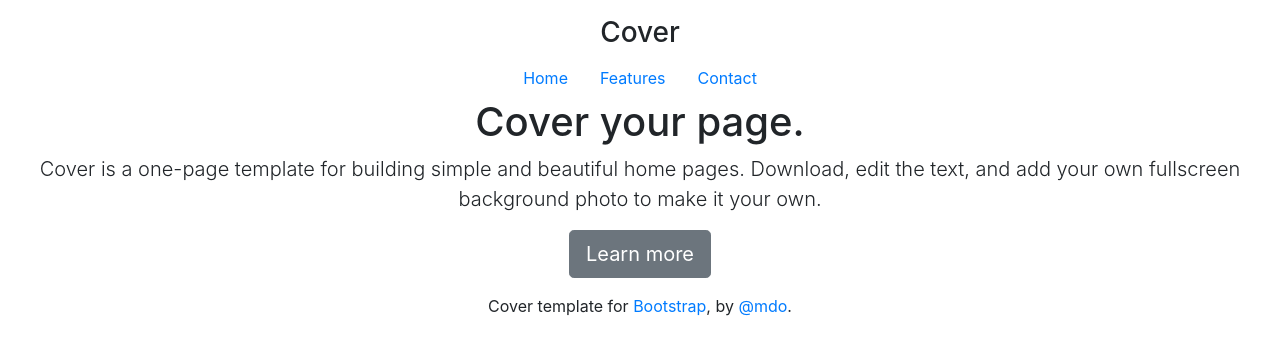
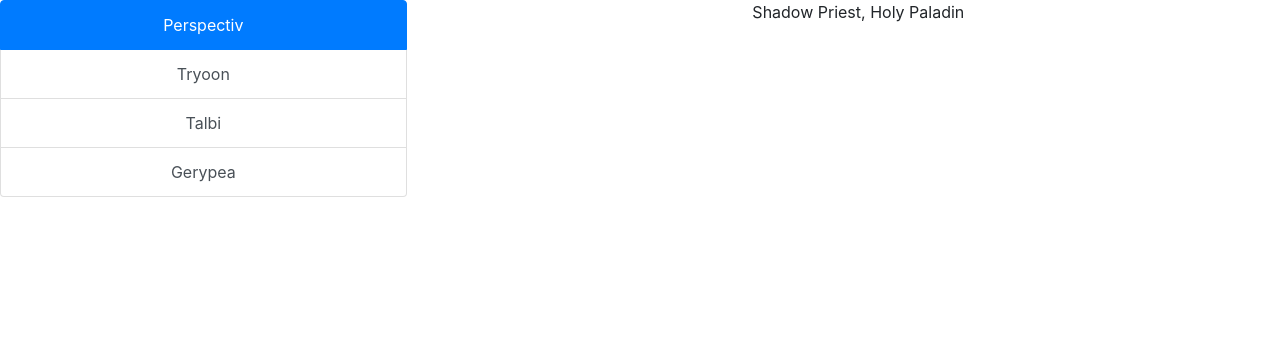
Before and after one commit to Forradalom/Forradalom.github.io, a plain HTML site: page index.html in a window 1280 px wide. Drawn offline with nearby package versions, Linux system fonts and the light colour scheme.

Commit message:
Update index.html

```diff
--- a/index.html
+++ b/index.html
@@ -8,36 +8,28 @@
     <link rel="stylesheet" href="https://cdn.jsdelivr.net/npm/bootstrap@4.0.0/dist/css/bootstrap.min.css" integrity="sha384-Gn5384xqQ1aoWXA+058RXPxPg6fy4IWvTNh0E263XmFcJlSAwiGgFAW/dAiS6JXm" crossorigin="anonymous">
 </head>
 <body class="text-center">
+<div class="row">
+  <div class="col-4">
+    <div class="list-group" id="list-tab" role="tablist">
+      <a class="list-group-item list-group-item-action active" id="list-home-list" data-toggle="list" href="#1" role="tab" aria-controls="home">Perspectiv</a>
+      <a class="list-group-item list-group-item-action" id="list-profile-list" data-toggle="list" href="#2" role="tab" aria-controls="profile">Tryoon</a>
+      <a class="list-group-item list-group-item-action" id="list-messages-list" data-toggle="list" href="#3" role="tab" aria-controls="messages">Talbi</a>
+      <a class="list-group-item list-group-item-action" id="list-settings-list" data-toggle="list" href="#4" role="tab" aria-controls="settings">Gerypea</a>
+    </div>
+  </div>
+  <div class="col-8">
+    <div class="tab-content" id="nav-tabContent">
+      <div class="tab-pane fade show active" id="list-home" role="tabpanel" aria-labelledby="1-list">Shadow Priest, Holy Paladin</div>
+      <div class="tab-pane fade" id="list-profile" role="tabpanel" aria-labelledby="2-list">Feral Druid, Restoration Shaman</div>
+      <div class="tab-pane fade" id="list-messages" role="tabpanel" aria-labelledby="3-list">Retribution Paladin</div>
+      <div class="tab-pane fade" id="list-settings" role="tabpanel" aria-labelledby="4-list">Resto Druid</div>
+    </div>
+  </div>
+</div>
 
-    <div class="cover-container d-flex h-100 p-3 mx-auto flex-column">
-      <header class="masthead mb-auto">
-        <div class="inner">
-          <h3 class="masthead-brand">Cover</h3>
-          <nav class="nav nav-masthead justify-content-center">
-            <a class="nav-link active" href="#">Home</a>
-            <a class="nav-link" href="#">Features</a>
-            <a class="nav-link" href="#">Contact</a>
-          </nav>
-        </div>
-      </header>
 
-      <main role="main" class="inner cover">
-        <h1 class="cover-heading">Cover your page.</h1>
-        <p class="lead">Cover is a one-page template for building simple and beautiful home pages. Download, edit the text, and add your own fullscreen background photo to make it your own.</p>
-        <p class="lead">
-          <a href="#" class="btn btn-lg btn-secondary">Learn more</a>
-        </p>
-      </main>
-
-      <footer class="mastfoot mt-auto">
-        <div class="inner">
-          <p>Cover template for <a href="https://getbootstrap.com/">Bootstrap</a>, by <a href="https://twitter.com/mdo">@mdo</a>.</p>
-        </div>
-      </footer>
-    </div>
 <script src="https://code.jquery.com/jquery-3.2.1.slim.min.js" integrity="sha384-KJ3o2DKtIkvYIK3UENzmM7KCkRr/rE9/Qpg6aAZGJwFDMVNA/GpGFF93hXpG5KkN" crossorigin="anonymous"></script>
 <script src="https://cdn.jsdelivr.net/npm/popper.js@1.12.9/dist/umd/popper.min.js" integrity="sha384-ApNbgh9B+Y1QKtv3Rn7W3mgPxhU9K/ScQsAP7hUibX39j7fakFPskvXusvfa0b4Q" crossorigin="anonymous"></script>
 <script src="https://cdn.jsdelivr.net/npm/bootstrap@4.0.0/dist/js/bootstrap.min.js" integrity="sha384-JZR6Spejh4U02d8jOt6vLEHfe/JQGiRRSQQxSfFWpi1MquVdAyjUar5+76PVCmYl" crossorigin="anonymous"></script>
-
 </body>
 </html>
```
